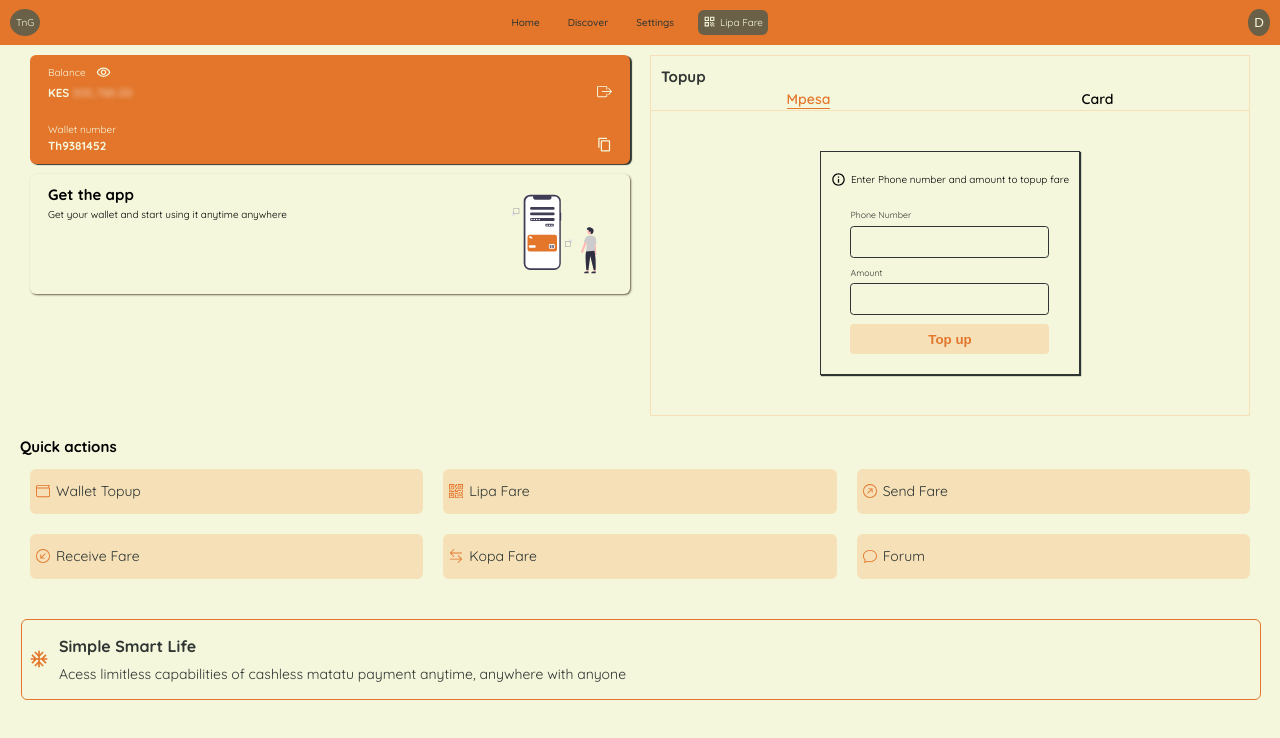
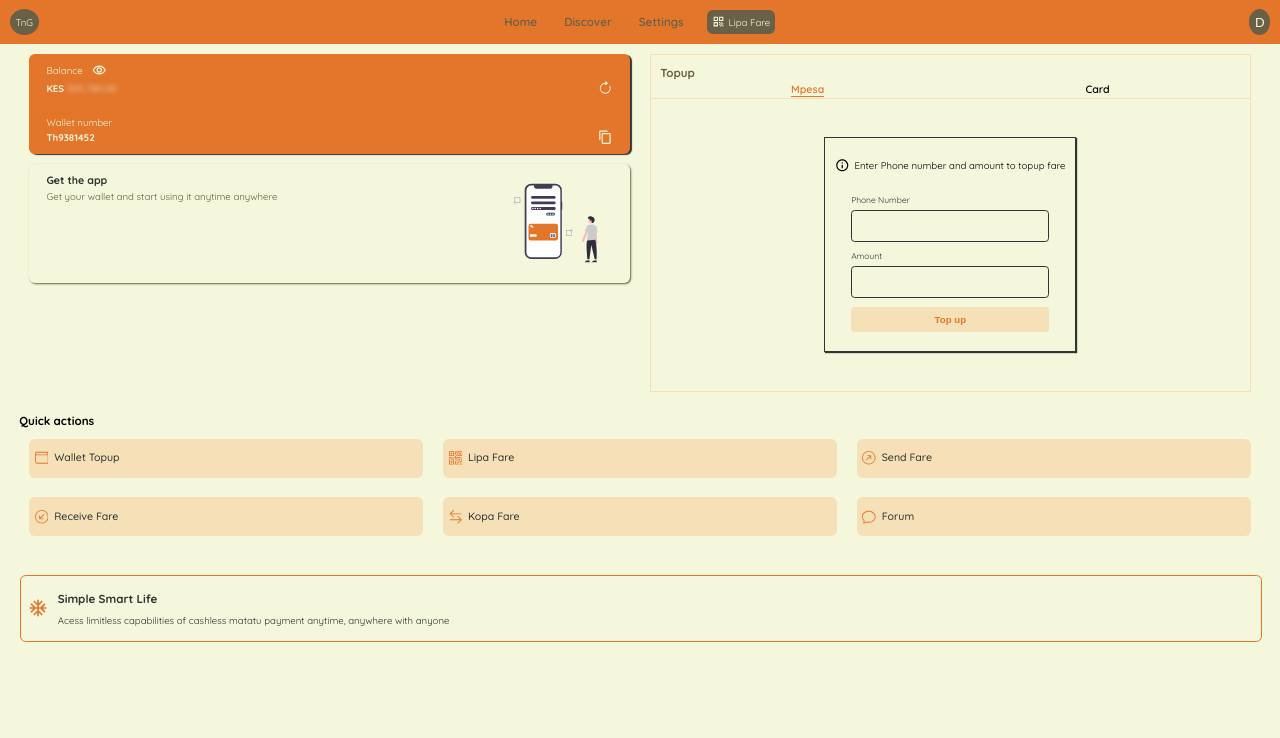
Before and after one commit to dennis-dentrix/tapandgo, a React (Vite) app: page / in a window 1280 px wide. Shown: the top 738 px of the page. Built offline with nearby package versions, Linux system fonts and the light colour scheme.

Commit message:
fontsize

```diff
--- a/src/App.scss
+++ b/src/App.scss
@@ -17,7 +17,7 @@ body {
 
 html {
   font-family: "Quicksand", sans-serif;
-  font-size: 62.5%; /*1rem = 10px*/
+  font-size: 60.5%; /*1rem = 10px*/
   line-height: 1.5;
 }
 
--- a/src/components/Navigation.jsx
+++ b/src/components/Navigation.jsx
@@ -9,6 +9,8 @@ import {
   QrCode,
 } from "@mui/icons-material";
 import { Dropdown } from "./Dropdown";
+import { House, Gift, Gear } from "react-bootstrap-icons";
+import { iconStyle } from "../pages/Discover";
 
 import "./styles/navigation.scss";
 
@@ -31,10 +33,10 @@ export const Navigation = () => {
         TnG
       </Link>
       <ul className="nav-list">
-        <li className="nav-item">
+        <li className="nav-item ">
           <Link to="/" className="nav-link link">
             <span className="nav-link__icon">
-              <Home />
+              <House style={iconStyle} />
             </span>
             Home
           </Link>
@@ -43,7 +45,7 @@ export const Navigation = () => {
         <li className="nav-item">
           <Link to="discover" className="nav-link link">
             <span className="nav-link__icon">
-              <CardGiftcard />
+              <Gift style={iconStyle} />
             </span>
             Discover
           </Link>
@@ -52,7 +54,7 @@ export const Navigation = () => {
         <li className="nav-item">
           <Link to="settings" className="nav-link link">
             <span className="nav-link__icon">
-              <Settings />
+              <Gear style={iconStyle} />
             </span>
             Settings
           </Link>
--- a/src/components/styles/cardform.scss
+++ b/src/components/styles/cardform.scss
@@ -14,7 +14,7 @@
     &__input {
       border: none;
       padding: 0.6rem 0.7rem;
-      font-size: 1.4rem;
+      font-size: 1rem;
       font-family: inherit;
       font-weight: 600;
       background: transparent;
--- a/src/components/styles/navigation.scss
+++ b/src/components/styles/navigation.scss
@@ -19,17 +19,22 @@
   &-link {
     display: flex;
     align-items: center;
-    color: $color-secondary;
-    font-size: 1rem;
-    font-weight: 500;
+    color: $color-extra;
+    font-size: 1.2rem;
+    font-weight: 600;
     padding: 0.4rem;
     border-radius: 6rem;
     &__icon {
       display: none;
     }
   }
+  // &-link:hover {
+  //   color: $color-dark;
+  // }
+  &-active,
   &-link:hover {
     color: $color-dark;
+    border-bottom: 1px solid $color-dark;
   }
 
   &-icon {
--- a/src/pages/Home.jsx
+++ b/src/pages/Home.jsx
@@ -17,6 +17,7 @@ import {
   ArrowDownLeftCircle,
   Chat,
   QrCode,
+  ArrowClockwise,
 } from "react-bootstrap-icons";
 import { Topup } from "./Topup";
 import img from "../assets/app.svg";
@@ -91,7 +92,7 @@ export const Home = () => {
                     KES
                     <span className={showBal ? "blur" : ""}> 305,788.00</span>
                   </h3>
-                  <BoxArrowRight style={iconStyle} />
+                  <ArrowClockwise style={iconStyle} />
                 </div>
               </div>
 
--- a/src/pages/Settings.jsx
+++ b/src/pages/Settings.jsx
@@ -31,7 +31,7 @@ export const Settings = () => {
     transform: "translate(-50%, -50%)",
     width: 250,
     bgcolor: "background.paper",
-    border: "2px solid #696047",
+    border: "1px solid #696s047",
     borderRadius: 3,
     boxShadow: 24,
     p: 2,
@@ -109,11 +109,14 @@ export const Settings = () => {
                       id="modal-modal-title"
                       variant="h5"
                       component="h2"
-                      sx={{ fontWeight: "bold" }}
+                      sx={{ fontWeight: "bold", fontSize: "12px" }}
                     >
                       Tap&Go-KE
                     </Typography>
-                    <Typography id="modal-modal-description" sx={{ mt: 2 }}>
+                    <Typography
+                      id="modal-modal-description"
+                      sx={{ mt: 2, fontSize: "10px" }}
+                    >
                       The latest version from our developers
                     </Typography>
                     <DialogActions>
@@ -178,11 +181,14 @@ export const Settings = () => {
                       id="modal-modal-title"
                       variant="h5"
                       component="h2"
-                      sx={{ fontWeight: "bold" }}
+                      sx={{ fontWeight: "bold", fontSize: "12px" }}
                     >
                       Log out
                     </Typography>
-                    <Typography id="modal-modal-description" sx={{ mt: 2 }}>
+                    <Typography
+                      id="modal-modal-description"
+                      sx={{ mt: 2, fontSize: "10px" }}
+                    >
                       Your account will be temporarily disabled. You can log
                       back in
                     </Typography>
--- a/src/pages/styles/home.scss
+++ b/src/pages/styles/home.scss
@@ -60,6 +60,10 @@
       display: flex;
       justify-content: space-between;
     }
+    &__bal,
+    &__numb {
+      font-size: 1rem;
+    }
   }
 
   &-app {
@@ -68,6 +72,16 @@
     box-shadow: 1px 1px 2px $color-extra;
     padding: 1rem 1.8rem;
     border-radius: 0.6rem;
+
+    &__heading {
+      font-size: 1.1rem;
+      color: $color-secondary;
+      font-weight: 700;
+    }
+    &__desc {
+      font-size: 1rem;
+      color: $color-extra;
+    }
   }
 }
 
@@ -80,6 +94,9 @@
   gap: 1rem;
   margin: 1rem 0;
 
+  &-title {
+    font-size: 1.2rem;
+  }
   &-container {
     padding: 0 1rem;
     display: grid;
@@ -109,6 +126,10 @@
     line-height: normal;
     color: $color-secondary;
   }
+  &-name {
+    font-size: 1.1rem;
+    font-weight: 500;
+  }
 }
 
 .foot {
@@ -125,12 +146,12 @@
   color: $color-secondary;
 
   &-heading {
-    font-size: 1.6rem;
+    font-size: 1.2rem;
     padding-bottom: 0.6rem;
   }
 
   &-desc {
-    font-size: 1.4rem;
+    font-size: 1rem;
   }
 }
 .blur {
@@ -238,8 +259,13 @@
     display: flex;
     gap: 2rem;
     &-title {
-      font-size: 1.3rem;
+      font-size: 1.2rem;
     }
+    &-name {
+      font-size: 1.1rem;
+      font-weight: 500;
+    }
+
     &-container {
       display: grid;
       grid-template-columns: repeat(2, 1fr);
--- a/src/pages/styles/settings.scss
+++ b/src/pages/styles/settings.scss
@@ -5,9 +5,10 @@
   &-title {
     display: flex;
     justify-content: center;
-    font-size: 1.5rem;
+    font-size: 1.3rem;
+    font-weight: 600;
     gap: 1.5rem;
-    color: $color-secondary;
+    color: $color-extra;
   }
   &-user {
     display: none;
@@ -45,6 +46,13 @@
     padding: 0.6rem 0.4rem;
     color: $color-secondary;
     cursor: pointer;
+
+    &__name {
+      font-size: 1rem;
+    }
+    &__about {
+      font-size: 1rem;
+    }
   }
 }
 @media (max-width: 425px) {
@@ -65,12 +73,18 @@
         color: $color-secondary;
         font-weight: 700;
         border-radius: 100%;
-        font-size: 1.6rem;
+        font-size: 1.3rem;
         font-family: inherit;
       }
       &__email {
         font-family: inherit;
         color: $color-secondary;
+        font-size: 1.1rem;
+      }
+    }
+    &-item {
+      &__name {
+        font-size: 1rem;
       }
     }
   }
--- a/src/pages/styles/topup.scss
+++ b/src/pages/styles/topup.scss
@@ -17,7 +17,8 @@
   }
   &-heading {
     font-family: inherit;
-    color: $color-secondary;
+    color: $color-extra;
+    font-size: 1.2rem;
   }
 
   &-option {
@@ -27,7 +28,7 @@
 
     &__card {
       font-weight: 600;
-      font-size: 1.4rem;
+      font-size: 1.1rem;
       cursor: pointer;
     }
 
@@ -57,14 +58,7 @@
     text-align: center;
   }
 }
-@media (max-width: 425px) {
-  .topup {
-    // width: 100vw;
-    &-content {
-      width: 100%;
-    }
-  }
-}
+
 .form {
   &-container {
     border-radius: 0.75rem;
@@ -99,6 +93,7 @@
     padding: 0.75rem;
     text-align: center;
     color: $color-primary;
+    font-size: 1rem;
     border: none;
     border-radius: 0.375rem;
     font-weight: 600;
@@ -115,6 +110,7 @@
     display: flex;
     &-content {
       border: none;
+      width: 100%;
     }
     &-header {
       &__top {
```
